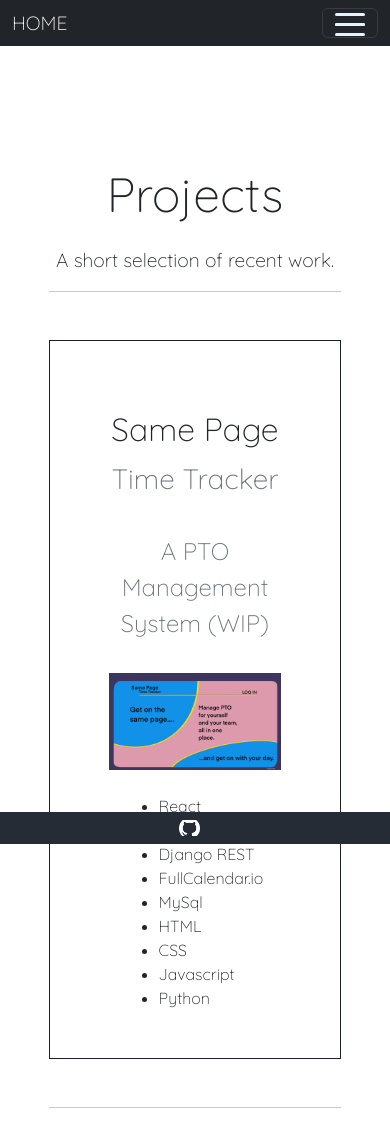
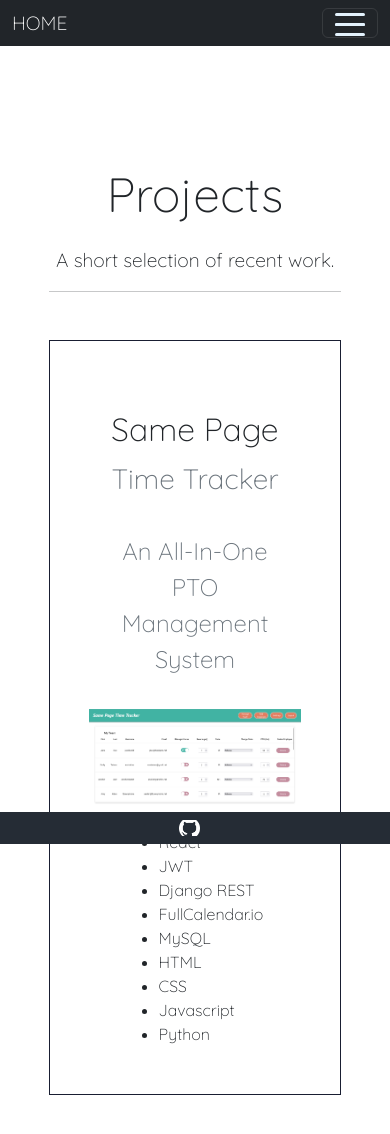
Before and after one commit to em-twines/ProfessionalWebsite, a React (Create React App) app: page /projects in a window 390 px wide. Shown: the top 1134 px of the page. Built offline with nearby package versions, Linux system fonts and the light colour scheme.

Commit message:
changed image of completed capstone

```diff
--- a/src/App.scss
+++ b/src/App.scss
@@ -1338,7 +1338,7 @@ a:hover {
     font-size: 0.7rem;
     text-align: center;
     justify-content: center;
-    background-image: url("./media/Login.PNG");
+    background-image: url("./media//SamePageTable.png");
   }
   .img2 {
     background-image: url("./media/dataVis1.png");
@@ -1455,7 +1455,7 @@ a:hover {
   // }
 
   .img1 {
-    background-image: url("./media/Login.PNG");
+    background-image: url("./media//SamePageTable.png");
     display: flex;
     margin: auto;
     height: 25vw;
@@ -1582,7 +1582,7 @@ a:hover {
   // }
 
   .img1 {
-    background-image: url("./media/Login.PNG");
+    background-image: url("./media//SamePageTable.png");
     display: flex;
     margin: auto;
     height: 25vw;
--- a/src/pages/Projects.jsx
+++ b/src/pages/Projects.jsx
@@ -52,7 +52,7 @@ export default function Projects() {
             <small className="text-muted">Time Tracker</small>
           </div>
           <div className="text-muted subtitle">
-            A PTO Management System (WIP)
+            An All-In-One PTO Management System
           </div>
           <a href="https://github.com/em-twines/same-page-time-tracker">
             <div
@@ -67,7 +67,7 @@ export default function Projects() {
                 <li className="list">JWT</li>
                 <li className="list">Django REST</li>
                 <li className="list">FullCalendar.io</li>
-                <li className="list">MySql</li>
+                <li className="list">MySQL</li>
               </ul>
             </div>
             <div className="column-1">
@@ -85,7 +85,7 @@ export default function Projects() {
               <li className="list">JWT</li>
               <li className="list">Django REST</li>
               <li className="list">FullCalendar.io</li>
-              <li className="list">MySql</li>
+              <li className="list">MySQL</li>
 
               <li className="list">HTML</li>
               <li className="list">CSS</li>
@@ -156,6 +156,8 @@ export default function Projects() {
                 <li className="list">React</li>
                 <li className="list">JWT</li>
                 <li className="list">YouTube API</li>
+                <li className="list">MySQL</li>
+
               </ul>
             </div>
             <div className="column-1">
```
Also changed, not shown: src/media/SamePageTable.png (added).
